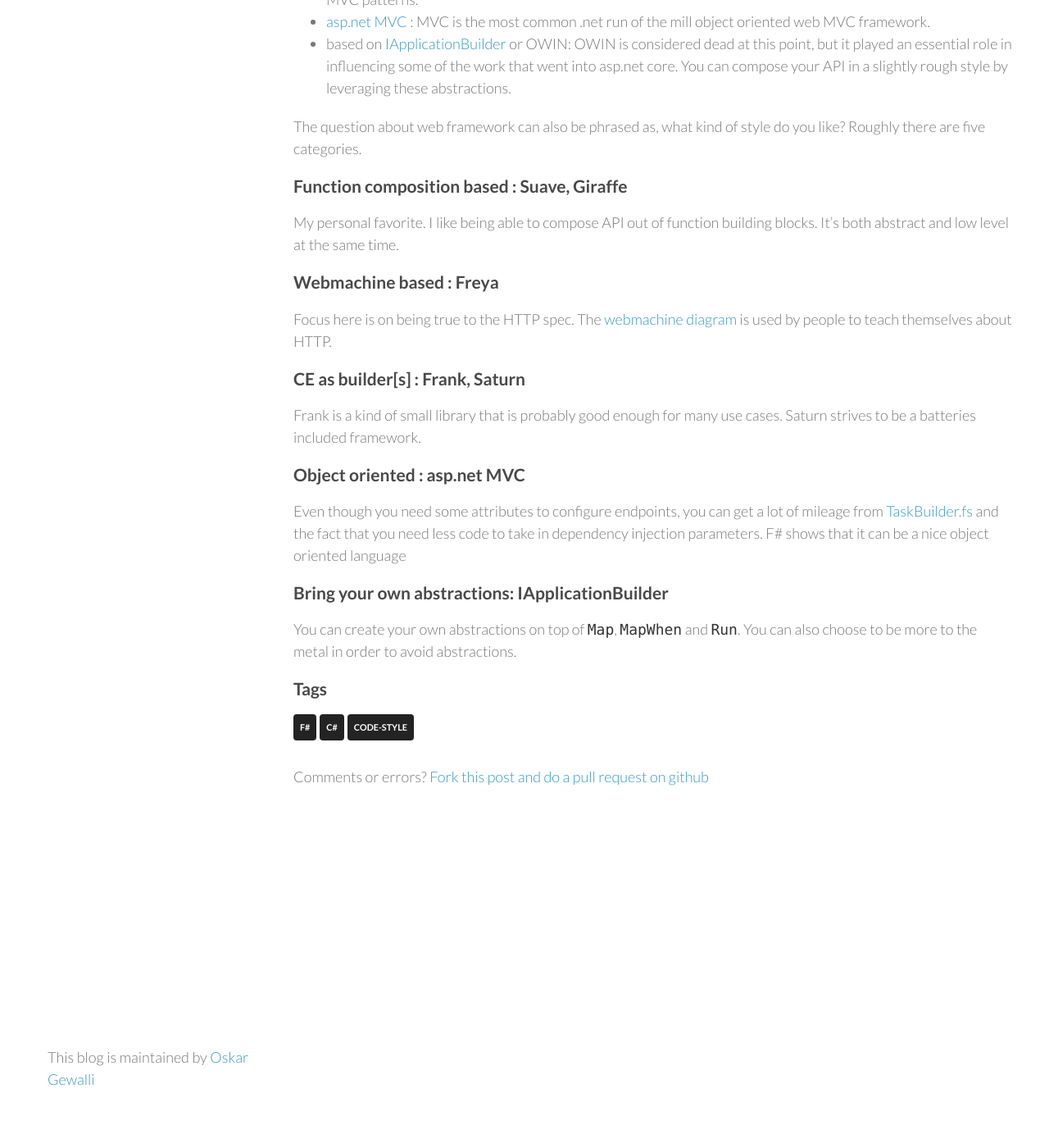
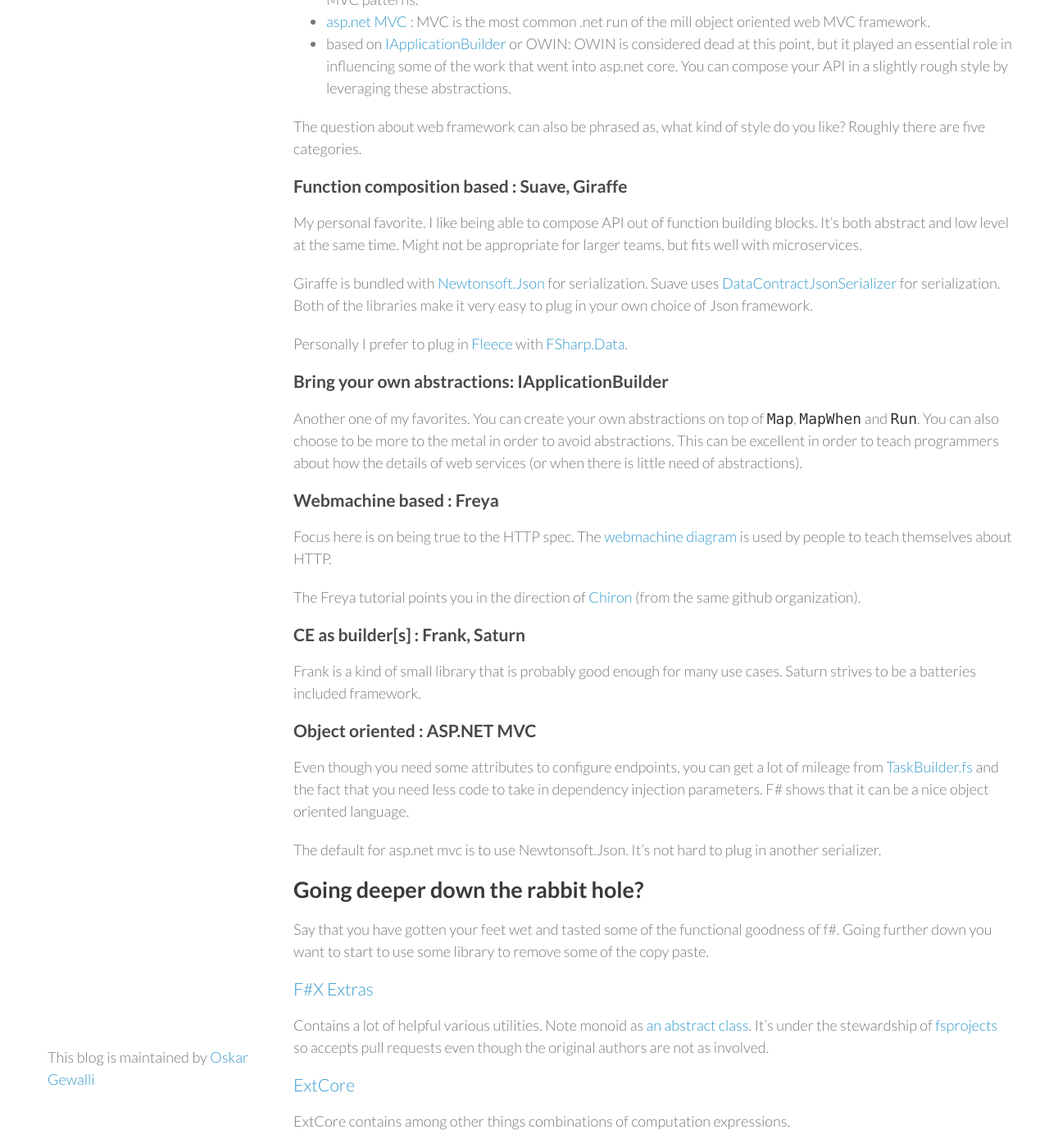
Before and after one commit to wallymathieu/assertfail, a Jekyll site: the page built from _posts/2019-01-06-Choose-your-own-adventure-in-fsharp.md, in a window 1280 px wide and 1400 px high, scrolled down 1740 px. Shown: the whole window at 82% size. Built offline with Jekyll 4.4.1, drawn with Linux system fonts in a browser that asks for light colours; nearby versions of some CDN libraries; some of the changed text lies outside the part shown.

Commit message:
Base libraries

```diff
--- a/_posts/2019-01-06-Choose-your-own-adventure-in-fsharp.md
+++ b/_posts/2019-01-06-Choose-your-own-adventure-in-fsharp.md
@@ -64,20 +64,48 @@
 
 ### Function composition based : Suave, Giraffe
 
-My personal favorite. I like being able to compose API out of function building blocks. It's both abstract and low level at the same time.
+My personal favorite. I like being able to compose API out of function building blocks. It's both abstract and low level at the same time. Might not be appropriate for larger teams, but fits well with microservices.
+
+Giraffe is bundled with [Newtonsoft.Json](https://www.newtonsoft.com/json) for serialization. Suave uses [DataContractJsonSerializer](https://docs.microsoft.com/en-us/dotnet/api/system.runtime.serialization.json.datacontractjsonserializer?view=netframework-4.7.2) for serialization. Both of the libraries make it very easy to plug in your own choice of Json framework.
+
+Personally I prefer to plug in [Fleece](https://github.com/mausch/Fleece) with [FSharp.Data](https://www.nuget.org/packages/Fleece.FSharpData/).
+
+### Bring your own abstractions: IApplicationBuilder
+
+Another one of my favorites. You can create your own abstractions on top of `Map`, `MapWhen` and `Run`. You can also choose to be more to the metal in order to avoid abstractions. This can be excellent in order to teach programmers about how the details of web services (or when there is little need of abstractions).
 
 ### Webmachine based : Freya
 
 Focus here is on being true to the HTTP spec. The [webmachine diagram](https://github.com/webmachine/webmachine/wiki/Diagram) is used by people to teach themselves about HTTP.
 
+The Freya tutorial points you in the direction of [Chiron](http://github.com/xyncro/chiron) (from the same github organization).
+
 ### CE as builder[s] : Frank, Saturn
 
 Frank is a kind of small library that is probably good enough for many use cases. Saturn strives to be a batteries included framework.
 
-### Object oriented : asp.net MVC
+### Object oriented : ASP.NET MVC
 
-Even though you need some attributes to configure endpoints, you can get a lot of mileage from [TaskBuilder.fs](https://github.com/rspeele/TaskBuilder.fs) and the fact that you need less code to take in dependency injection parameters. F# shows that it can be a nice object oriented language
+Even though you need some attributes to configure endpoints, you can get a lot of mileage from [TaskBuilder.fs](https://github.com/rspeele/TaskBuilder.fs) and the fact that you need less code to take in dependency injection parameters. F# shows that it can be a nice object oriented language.
 
-### Bring your own abstractions: IApplicationBuilder
+The default for asp.net mvc is to use Newtonsoft.Json. It's not hard to plug in another serializer.
 
-You can create your own abstractions on top of `Map`, `MapWhen` and `Run`. You can also choose to be more to the metal in order to avoid abstractions.
+## Going deeper down the rabbit hole?
+
+Say that you have gotten your feet wet and tasted some of the functional goodness of f#. Going further down you want to start to use some library to remove some of the copy paste.
+
+### [F#X Extras](https://github.com/fsprojects/FSharpx.Extras)
+
+Contains a lot of helpful various utilities. Note monoid as [an abstract class](https://github.com/fsprojects/FSharpx.Extras/blob/d51ce763762b1e277f679d01b76504da00a67b6b/src/FSharpx.Extras/Monoid.fs#L11-L12). It's under the stewardship of [fsprojects](https://github.com/fsprojects/) so accepts pull requests even though the original authors are not as involved.
+
+### [ExtCore](https://github.com/jack-pappas/ExtCore)
+
+ExtCore contains among other things combinations of computation expressions.
+
+### [YoLo](https://github.com/haf/yolo)
+
+YoLo isn't really a library, it's really a small file that gives you a bit of extra useful methods. Used by Suave to provide some common utilities for base components of f# like `Option`, `Result` and `Choice`.
+
+### [F#+](https://github.com/fsprojects/FSharpPlus)
+
+My personal favorite. It's a rejection of the assumption that [f# cannot express higher level of abstractions](https://forums.fsharp.org/t/does-f-have-a-future/237). By using for instance monad transformers you can get the same functionality (combinations of computation expressions) as in ExtCore but without having to manually code it.
```
Also changed, not shown: 1 other file.
